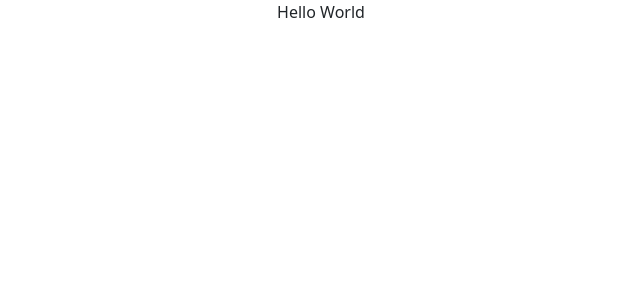
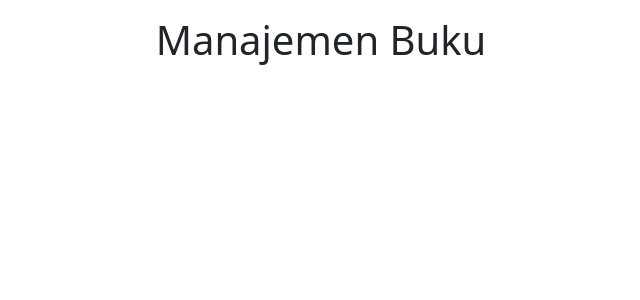
Before and after one commit to TahsinulAmir/frontend-react, a React (Create React App) app: page / in a window 1280 px wide. Shown: the top 300 px of the page, without its empty margins (319-959 px from the left). Built offline with nearby package versions, Linux system fonts and the light colour scheme.

Commit message:
menampilkan ManajemenBuku

```diff
--- a/src/App.js
+++ b/src/App.js
@@ -1,10 +1,11 @@
 import logo from './logo.svg';
 import './App.css';
+import ManajemenBuku from './components/ManajemenBuku';
 
 function App() {
   return (
-    <div className="App">
-      <p>Hello World</p>
+    <div>
+      <ManajemenBuku />
     </div>
   );
 }
```
